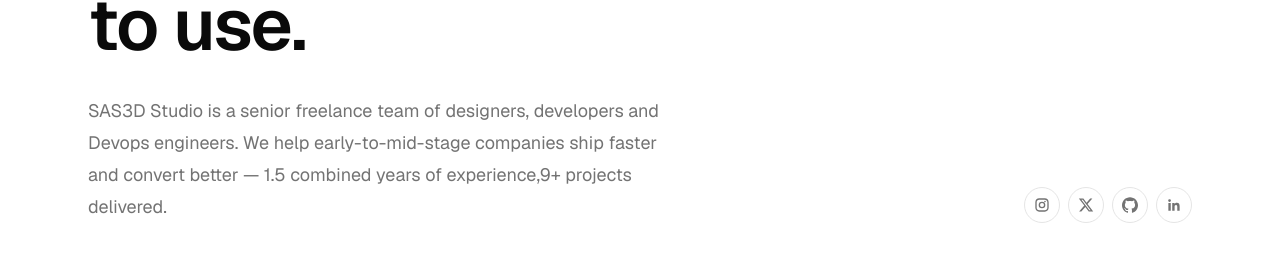
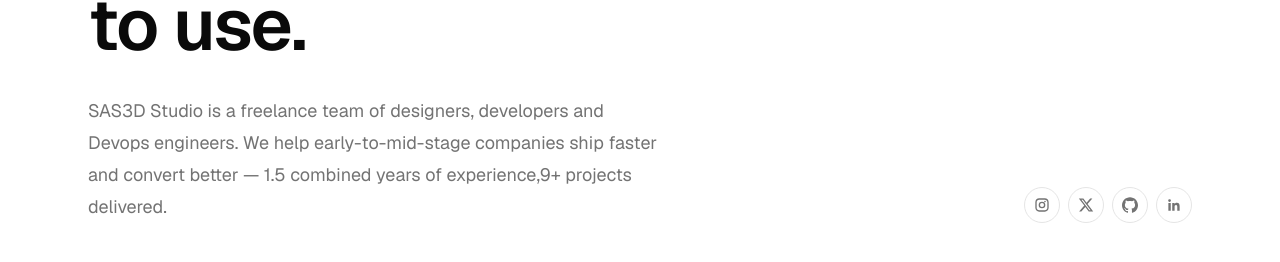
Before and after one commit to Shubhamprogrammar/sas3d, a Next.js app: page / in a window 1280 px wide. Shown: the part 394-656 px from the top of the page. Built offline with nearby package versions, Linux system fonts and the light colour scheme.

Commit message:
removed senior

```diff
--- a/src/app/about/page.tsx
+++ b/src/app/about/page.tsx
@@ -11,7 +11,7 @@ import { CORE_VALUES, SITE } from "@/lib/constants";
 export const metadata: Metadata = {
   title: "About Us",
   description:
-    "The story, values and people behind SAS3D Studio — a senior freelance team of designers, developers and writers.",
+    "The story, values and people behind SAS3D Studio — a freelance team of designers, developers and writers.",
 };
 
 const stats = [
--- a/src/components/layout/footer.tsx
+++ b/src/components/layout/footer.tsx
@@ -13,7 +13,7 @@ export function Footer() {
               {SITE.name}
             </Link>
             <p className="mt-3 max-w-sm text-sm leading-6 text-muted-foreground">
-              {SITE.tagline}. A senior freelance team of designers, developers
+              {SITE.tagline}. A freelance team of designers, developers
               and writers — remote, worldwide.
             </p>
             <div className="mt-5 flex items-center gap-2">
--- a/src/components/sections/hero.tsx
+++ b/src/components/sections/hero.tsx
@@ -27,7 +27,7 @@ export function Hero() {
 
         <div className="mt-8 flex flex-col gap-8 lg:flex-row lg:items-end lg:justify-between">
           <p className="max-w-xl text-lg leading-8 text-muted-foreground">
-            {SITE.name} is a senior freelance team of designers, developers and
+            {SITE.name} is a freelance team of designers, developers and
             Devops engineers. We help early-to-mid-stage companies ship faster and
             convert better — {SITE.combinedYears} combined years of experience,
             {SITE.projectsDelivered}+ projects delivered.
--- a/src/lib/constants.ts
+++ b/src/lib/constants.ts
@@ -95,7 +95,7 @@ export const SITE = {
   shortName: "SAS3D",
   tagline: "We design & build products that people love to use",
   description:
-    "SAS3D is a senior freelance team of designers, developers and Devops engineers helping early-to-mid-stage companies ship fast, high-quality digital products.",
+    "SAS3D is a freelance team of designers, developers and Devops engineers helping early-to-mid-stage companies ship fast, high-quality digital products.",
   keywords: [
     "freelance team",
     "web development",
```
